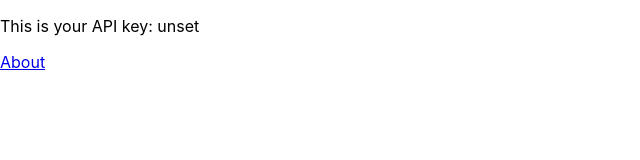
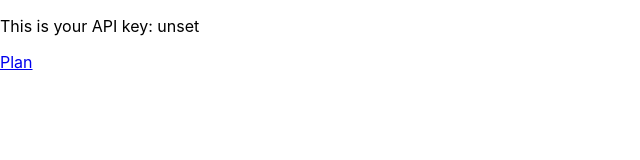
Before and after one commit to mkevinq/mealprep, a React (Create React App) app: page / in a window 1280 px wide. Shown: the top 160 px of the page, without its empty margins (0-640 px from the left). Built offline with nearby package versions, Linux system fonts and the light colour scheme; no server answers.

Commit message:
change link to go to search page

```diff
--- a/src/App.jsx
+++ b/src/App.jsx
@@ -22,7 +22,7 @@
           <p>
             This is your API key: {process.env.REACT_APP_SPOONACULAR_APIKEY}
           </p>
-          <Link to="/about">About</Link>
+          <Link to="/search">Plan</Link>
         </Route>
       </Switch>
     </Router>
```
